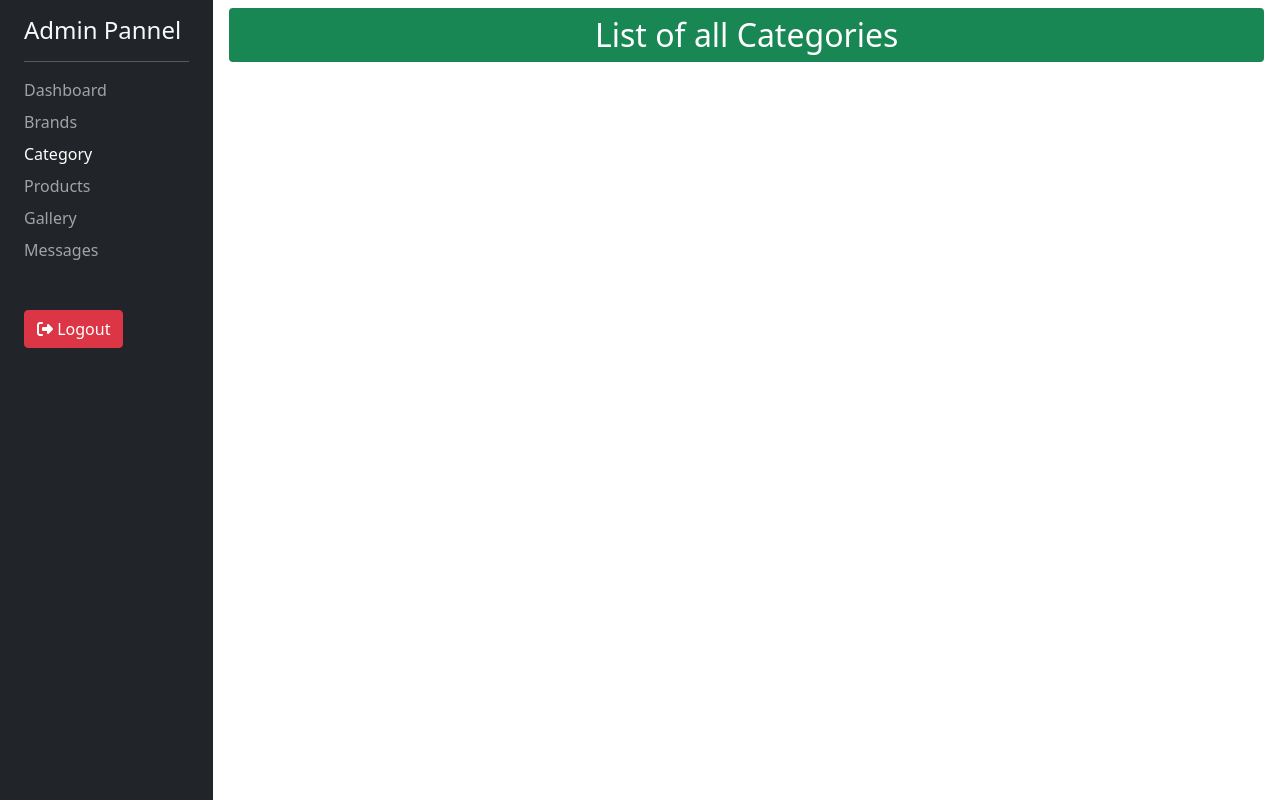
After one commit to selim-reza007/hslbd, a Django app: page /category/dashboard/all-categories in a window 1280 px wide. The commit adds this page. Run offline with Django 5.2, Linux system fonts and the light colour scheme; data that the repository does not hold is empty; some libraries are stand-ins or nearby versions.

Commit message:
Simaple page added to show all categories

```diff
--- /dev/null
+++ b/category/templates/dashboard/all-category.html
@@ -0,0 +1,12 @@
+{% extends "my_admin/base.html" %}
+
+{% block title %}
+All Categories list
+{% endblock title %}
+
+{% block content %}
+<div class="">
+    <p class="h2 bg-success text-white text-center py-2 rounded mb-3">List of all Categories</p>
+
+</div>
+{% endblock content %}
--- a/category/urls.py
+++ b/category/urls.py
@@ -4,5 +4,6 @@ from . import views
 app_name = 'category'
 
 urlpatterns = [
-    path('add-category', views.addCategoryView, name="add-category"),
+    path('dashboard/all-categories', views.allCategoriesView, name="all-categories"),
+    path('dashboard/add-category', views.addCategoryView, name="add-category"),
 ]
--- a/category/views.py
+++ b/category/views.py
@@ -3,6 +3,12 @@ from .forms import CreateCategory
 from django.db import IntegrityError, DatabaseError
 
 # Create your views here.
+
+#listing out all created categories
+def allCategoriesView(request):
+    return render(request, 'dashboard/all-category.html')
+
+#Creating new category
 def addCategoryView(request):
     if request.method == "POST":
         form = CreateCategory(request.POST)
--- a/templates/my_admin/base.html
+++ b/templates/my_admin/base.html
@@ -23,7 +23,7 @@
           <li class="my-2"><a class="sidebar-link {% if request.path == "/dashboard/" %}active{% endif %}" href="{% url 'dashboard' %}">Dashboard</a></li>
           <li class="my-2"><a class="sidebar-link {% if 'brand' in request.path %}active{% endif %}" href="{% url 'brand:brand-list' %}">Brands</a></li>
 
-          <li class="my-2"><a class="sidebar-link {% if 'category' in request.path %}active{% endif %}" href="{% url 'category:add-category' %}">Category</a></li>
+          <li class="my-2"><a class="sidebar-link {% if 'category' in request.path %}active{% endif %}" href="{% url 'category:all-categories' %}">Category</a></li>
 
           <li class="my-2"><a class="sidebar-link {% if 'products' in request.path %}active {% endif %}" href="{% url 'products:list-product' %}">Products</a></li>
           <li class="my-2"><a class="sidebar-link{% if 'gallery' in request.path %} active{% endif %}" href="{% url 'gallary:dasboard-gallery' %}">Gallery</a></li>
```
Also changed, not shown: category/templates/dashboard/add-category.html (+4 -3 lines), db.sqlite3.
